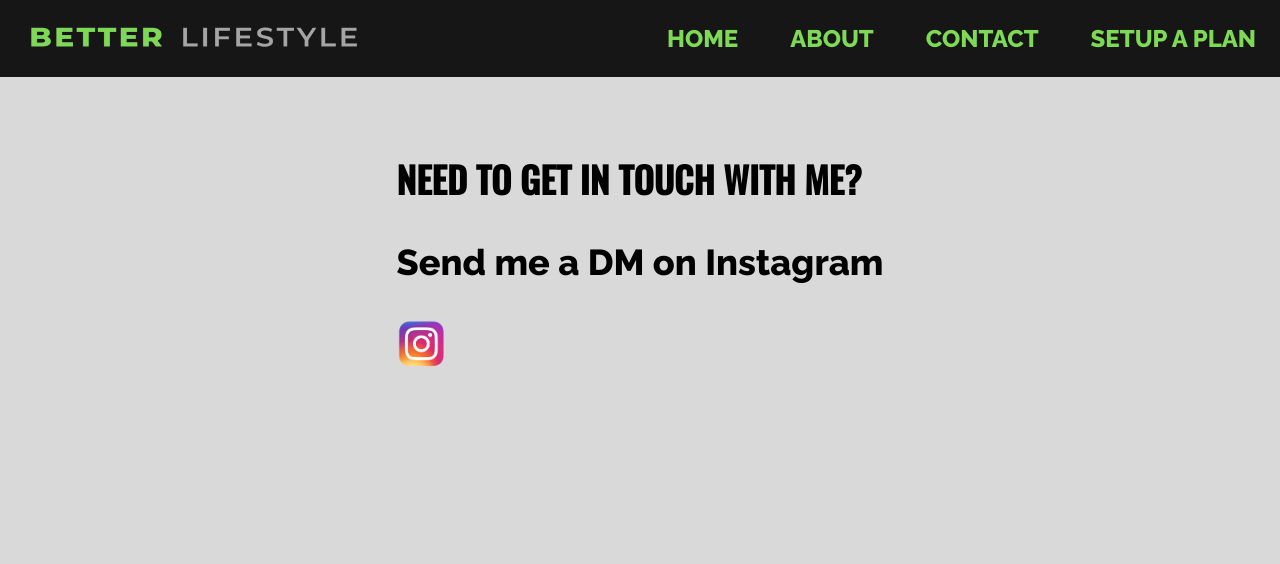
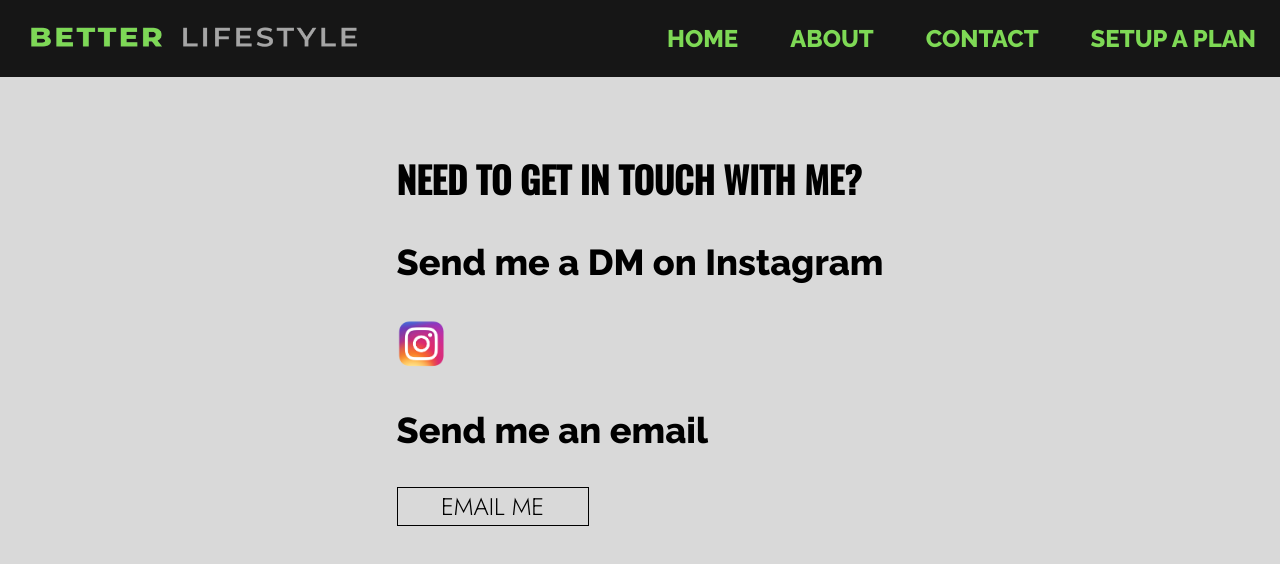
Before and after one commit to jproduct74/better-lifestyle, a plain HTML site: page pages/contact/contact.html in a window 1280 px wide. Drawn offline with nearby package versions, Linux system fonts and the light colour scheme.

Commit message:
Email button

```diff
--- a/pages/contact/contact.html
+++ b/pages/contact/contact.html
@@ -36,6 +36,10 @@
                 <a href="https://www.instagram.com/betterlifestyle365/?igshid=YmMyMTA2M2Y%3D">
                     <img src="../../images/insta.png" style="height: 50px; width: auto;">
                     </a>
+                <p class="child-email" style="font-family: 'Raleway', sans serif; font-size: 36px;"><strong>Send me an email</strong></p>
+                <a href="mailto:betterlifestyle247365@gmail.com">
+                <button class="email-button" style="font-size: 24px; width: 15vw; height: auto; background-color: transparent; border: 1px solid black; font-family: 'Jost', sans-serif;">EMAIL ME</button>
+                </a>
             </div>
         </div>
     </body>
```
